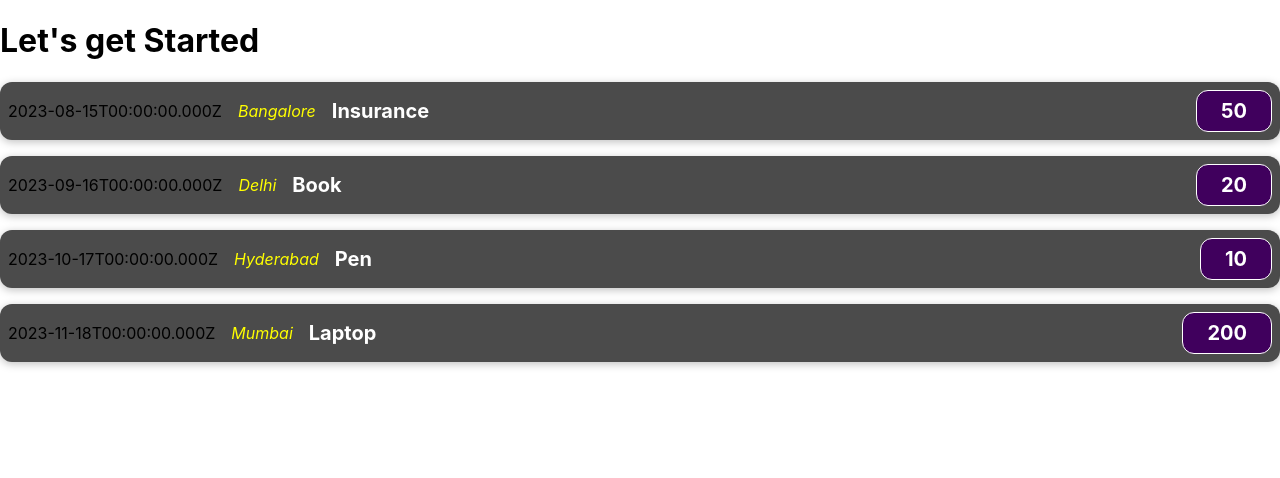
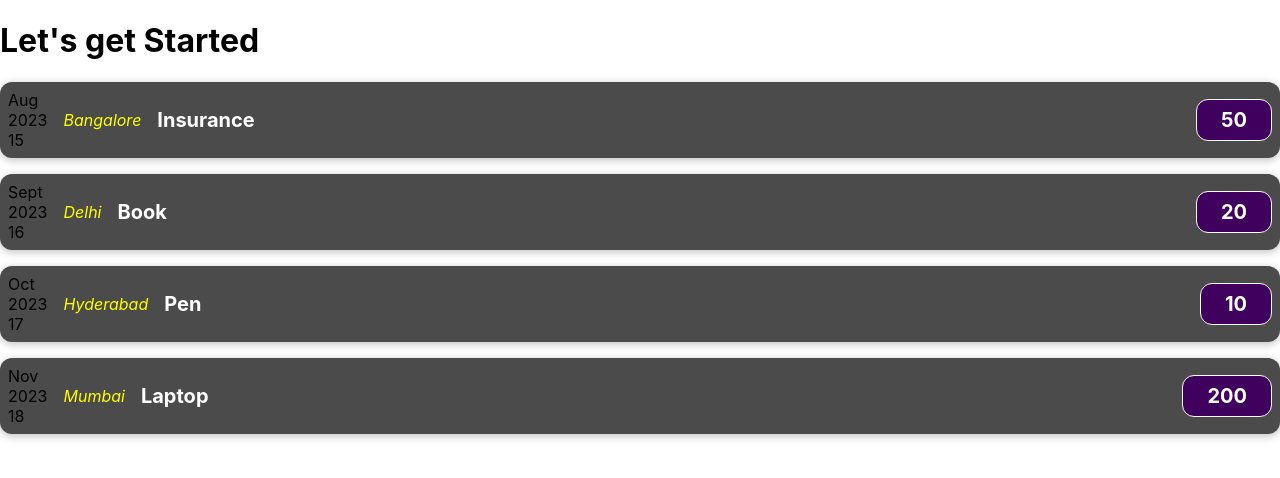
Before and after one commit to chinmaydeolekar/learning_react, a React (Create React App) app in the folder project-one/: page / in a window 1280 px wide. Shown: the top 478 px of the page. Built offline with nearby package versions, Linux system fonts and the light colour scheme.

Commit message:
added calender format to date

```diff
--- a/project-one/src/App.js
+++ b/project-one/src/App.js
@@ -14,6 +14,7 @@ function App() {
         expenses.map((expense, index) => {
           return (
             <ExpenseItem
+              key={expense.id}
               date={expense.date}
               title={expense.title}
               price={expense.price}
--- a/project-one/src/components/ExpenseItem.js
+++ b/project-one/src/components/ExpenseItem.js
@@ -1,9 +1,18 @@
 import "./ExpenseItem.css";
 
 function ExpenseItem(props) {
+  const months = ['Jan', 'Feb', 'Mar', 'Apr', 'May', 'Jun', 'Jul', 'Aug', 'Sept', 'Oct', 'Nov', 'Dec'];
+  const month = months[props.date.getMonth()];
+  const year = props.date.getFullYear();
+  const day = props.date.getDate();
   return (
     <div className="expense-item">
-      <div>{props.date.toISOString()}</div>
+      {/* <div>{props.date.toISOString()}</div>  */}
+      <div>
+        <div>{month}</div>
+        <div>{year}</div>
+        <div>{day}</div>
+      </div>
       <div className="expense-item__location">{props.city}</div>
       <div className="expense-item__description">
         <h2>{props.title}</h2>
```
